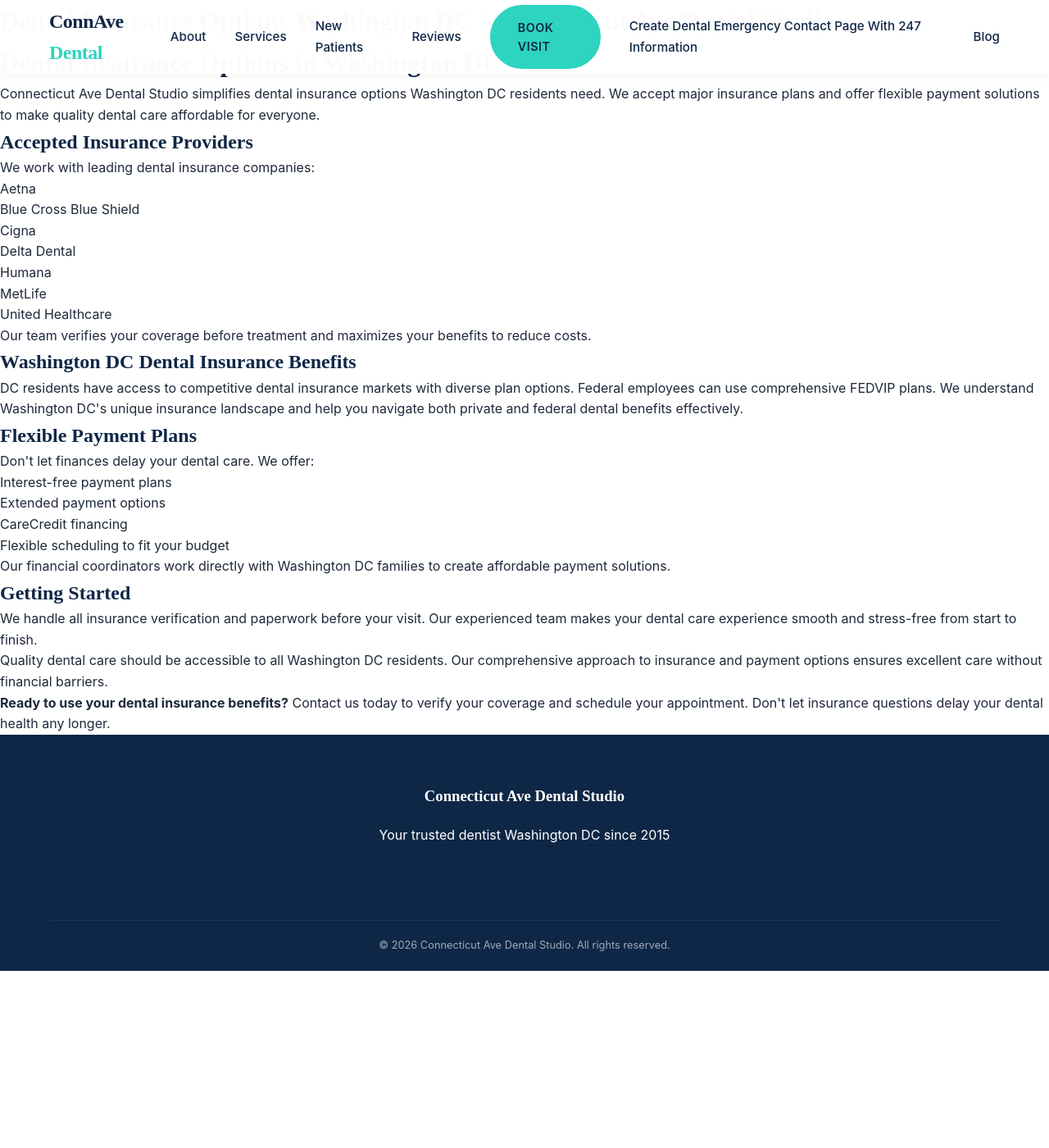
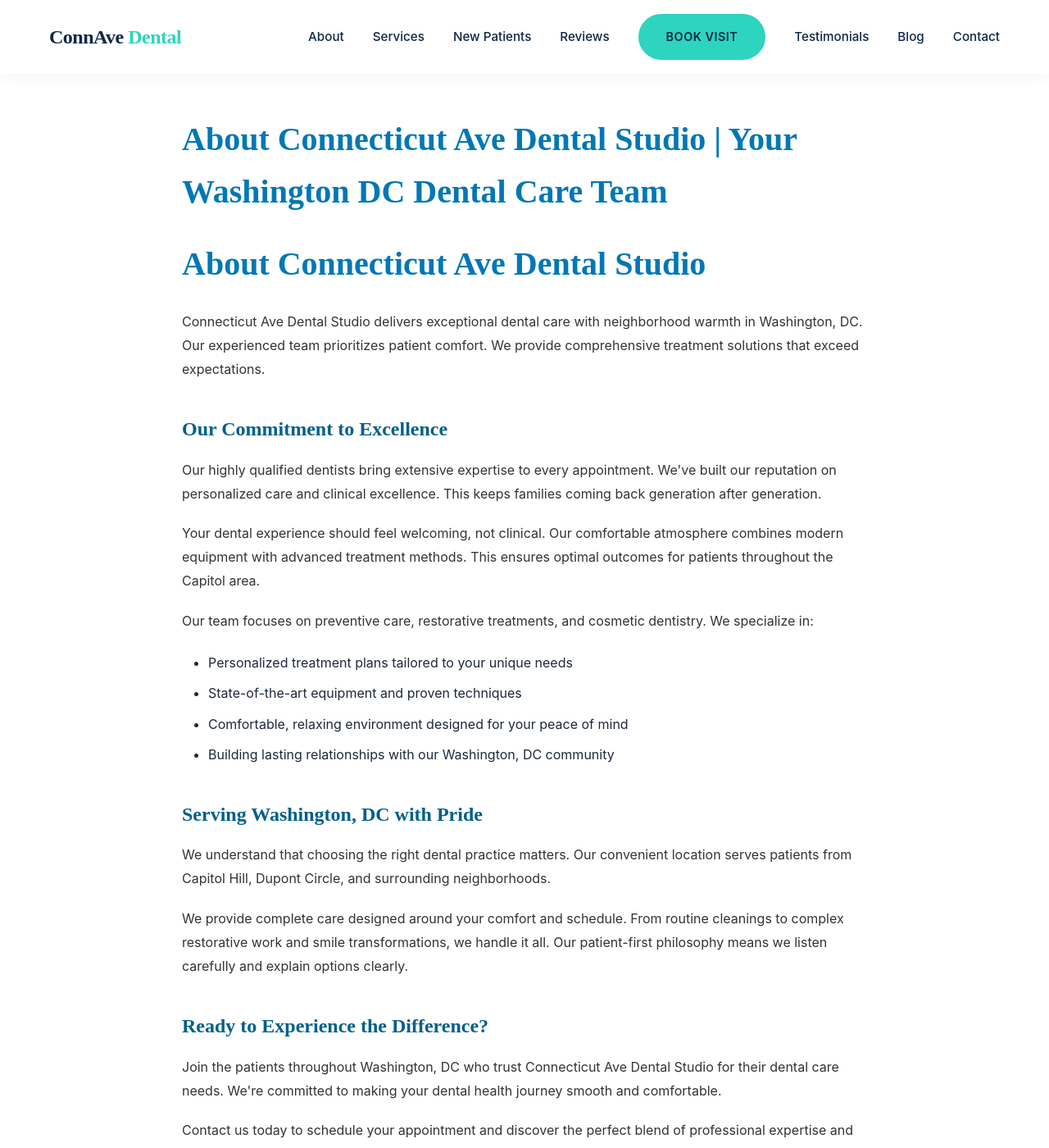
Before and after one commit to asquitt/asquitt.github.io, a Jekyll site: the page about.html, which Jekyll copies as it is, in a window 1280 px wide and 1400 px high. Shown: the whole window at 82% size. Built offline with Jekyll 4.4.1, drawn with Linux system fonts in a browser that asks for light colours; some of the changed text lies outside the part shown.

Commit message:
fix: restore about.html that was overwritten by page_creation agent

```diff
--- a/about.html
+++ b/about.html
@@ -3,8 +3,8 @@
 <head>
     <meta charset="UTF-8">
     <meta name="viewport" content="width=device-width, initial-scale=1.0">
-    <meta name="description" content="Dental insurance options in Washington DC. Connecticut Ave Dental Studio accepts major insurance plans & offers flexible payment plans. Contact us today!">
-    <title>Dental Insurance Options Washington DC | Connecticut Ave Dental Studio</title>
+    <meta name="description" content="Connecticut Ave Dental Studio in Washington, DC offers comprehensive dental care with a patient-first approach. Experience world-class dentistry in a comfortable, welcoming environment.">
+    <title>About Connecticut Ave Dental Studio | Your Washington DC Dental Care Team</title>
     <style>
 
         /* --- CSS RESET & VARIABLES --- */
@@ -243,6 +243,56 @@
             .info-grid { flex-direction: column; gap: 10px; }
         }
 
+
+        /* Navbar positioning fix - ensure nav doesn't overlap content */
+        nav, .site-header, header {
+            position: sticky;
+            top: 0;
+            z-index: 100;
+        }
+
+        /* Page content styles with navbar spacing fix */
+        .page-content {
+            max-width: 900px;
+            margin: 0 auto;
+            padding: calc(var(--nav-height, 0px) + 3rem) 2rem 3rem 2rem;
+            position: relative;
+            z-index: 1;
+        }
+        .page-content h1 {
+            color: var(--primary-color, #0077b6);
+            font-size: 2.5rem;
+            margin-bottom: 1.5rem;
+            font-weight: 700;
+        }
+        .page-content h2 {
+            color: var(--secondary-color, #005f8a);
+            font-size: 1.5rem;
+            margin-top: 2.5rem;
+            margin-bottom: 1rem;
+            font-weight: 600;
+        }
+        .page-content p {
+            margin-bottom: 1.25rem;
+            line-height: 1.8;
+            color: #333;
+        }
+        /* List display fix - ensure vertical stacking */
+        .page-content ul, .page-content ol {
+            display: block !important;
+            list-style-position: outside;
+            margin: 1.5rem 0;
+            padding-left: 2rem;
+        }
+        .page-content li {
+            display: list-item !important;
+            margin-bottom: 0.75rem;
+            line-height: 1.6;
+        }
+        /* Prevent flex/grid inheritance on lists */
+        .page-content ul, .page-content ol {
+            flex-direction: column !important;
+        }
     </style>
 </head>
 <body>
@@ -256,58 +306,46 @@
 <li><a href="#new-patients">New Patients</a></li>
 <li><a href="#reviews">Reviews</a></li>
 <li><a class="btn btn-primary" href="#contact">Book Visit</a></li>
-<li><a href="create-dental-emergency-contact-page-with-247-information.html">Create Dental Emergency Contact Page With 247 Information</a></li><li><a href="/blog">Blog</a></li></ul>
+<li><a href="create-patient-testimonials-page-showcasing-dental-success-stories.html">Testimonials</a></li><li><a href="/blog">Blog</a></li><li><a href="contact.html">Contact</a></li></ul>
 <div class="mobile-toggle"><i class="fas fa-bars"></i></div>
 </nav>
 </div>
 </header>
 
-    <main>
-        <h1>Dental Insurance Options Washington DC | Connecticut Ave Dental Studio</h1>
-        <h1>Dental Insurance Options in Washington DC</h1>
-<p>Connecticut Ave Dental Studio simplifies dental insurance options Washington DC residents need. We accept major insurance plans and offer flexible payment solutions to make quality dental care affordable for everyone.</p>
-<h2>Accepted Insurance Providers</h2>
-<p>We work with leading dental insurance companies:</p>
+    <main class="page-content">
+        <h1>About Connecticut Ave Dental Studio | Your Washington DC Dental Care Team</h1>
+        <h1>About Connecticut Ave Dental Studio</h1>
+<p>Connecticut Ave Dental Studio delivers exceptional dental care with neighborhood warmth in Washington, DC. Our experienced team prioritizes patient comfort. We provide comprehensive treatment solutions that exceed expectations.</p>
+<h2>Our Commitment to Excellence</h2>
+<p>Our highly qualified dentists bring extensive expertise to every appointment. We've built our reputation on personalized care and clinical excellence. This keeps families coming back generation after generation.</p>
+<p>Your dental experience should feel welcoming, not clinical. Our comfortable atmosphere combines modern equipment with advanced treatment methods. This ensures optimal outcomes for patients throughout the Capitol area.</p>
+<p>Our team focuses on preventive care, restorative treatments, and cosmetic dentistry. We specialize in:</p>
 <ul>
-<li>Aetna</li>
-<li>Blue Cross Blue Shield</li>
-<li>Cigna</li>
-<li>Delta Dental</li>
-<li>Humana</li>
-<li>MetLife</li>
-<li>United Healthcare</li>
+<li>Personalized treatment plans tailored to your unique needs</li>
+<li>State-of-the-art equipment and proven techniques</li>
+<li>Comfortable, relaxing environment designed for your peace of mind</li>
+<li>Building lasting relationships with our Washington, DC community</li>
 </ul>
-<p>Our team verifies your coverage before treatment and maximizes your benefits to reduce costs.</p>
-<h2>Washington DC Dental Insurance Benefits</h2>
-<p>DC residents have access to competitive dental insurance markets with diverse plan options. Federal employees can use comprehensive FEDVIP plans. We understand Washington DC's unique insurance landscape and help you navigate both private and federal dental benefits effectively.</p>
-<h2>Flexible Payment Plans</h2>
-<p>Don't let finances delay your dental care. We offer:</p>
-<ul>
-<li>Interest-free payment plans</li>
-<li>Extended payment options</li>
-<li>CareCredit financing</li>
-<li>Flexible scheduling to fit your budget</li>
-</ul>
-<p>Our financial coordinators work directly with Washington DC families to create affordable payment solutions.</p>
-<h2>Getting Started</h2>
-<p>We handle all insurance verification and paperwork before your visit. Our experienced team makes your dental care experience smooth and stress-free from start to finish.</p>
-<p>Quality dental care should be accessible to all Washington DC residents. Our comprehensive approach to insurance and payment options ensures excellent care without financial barriers.</p>
-<strong>Ready to use your dental insurance benefits?</strong> Contact us today to verify your coverage and schedule your appointment. Don't let insurance questions delay your dental health any longer.
+<h2>Serving Washington, DC with Pride</h2>
+<p>We understand that choosing the right dental practice matters. Our convenient location serves patients from Capitol Hill, Dupont Circle, and surrounding neighborhoods.</p>
+<p>We provide complete care designed around your comfort and schedule. From routine cleanings to complex restorative work and smile transformations, we handle it all. Our patient-first philosophy means we listen carefully and explain options clearly.</p>
+<h2>Ready to Experience the Difference?</h2>
+<p>Join the patients throughout Washington, DC who trust Connecticut Ave Dental Studio for their dental care needs. We're committed to making your dental health journey smooth and comfortable.</p>
+<p>Contact us today to schedule your appointment and discover the perfect blend of professional expertise and personalized care.</p>
     </main>
     <footer>
 <div class="container">
-<h3 style="color: white; margin-bottom: 20px;">Connecticut Ave Dental Studio</h3>
-<p>Your trusted dentist Washington DC since 2015</p>
+<h2>ConnAve Dental</h2>
+<p>Refined Dentistry in Washington DC</p>
 <div class="social-icons">
+<a href="#"><i class="fab fa-instagram"></i></a>
 <a href="#"><i class="fab fa-facebook-f"></i></a>
-<a href="#"><i class="fab fa-instagram"></i></a>
-<a href="#"><i class="fab fa-google"></i></a>
-<a href="#"><i class="fab fa-yelp"></i></a>
+<a href="#"><i class="fab fa-twitter"></i></a>
 </div>
 <div class="copyright">
-<p>© 2026 Connecticut Ave Dental Studio. All rights reserved.</p>
+                © 2026 Connecticut Ave Dental Studio. All Rights Reserved.
+            </div>
 </div>
-</div>
-</footer>
+ | <a href="contact.html">Contact</a></footer>
 </body>
 </html>
```
